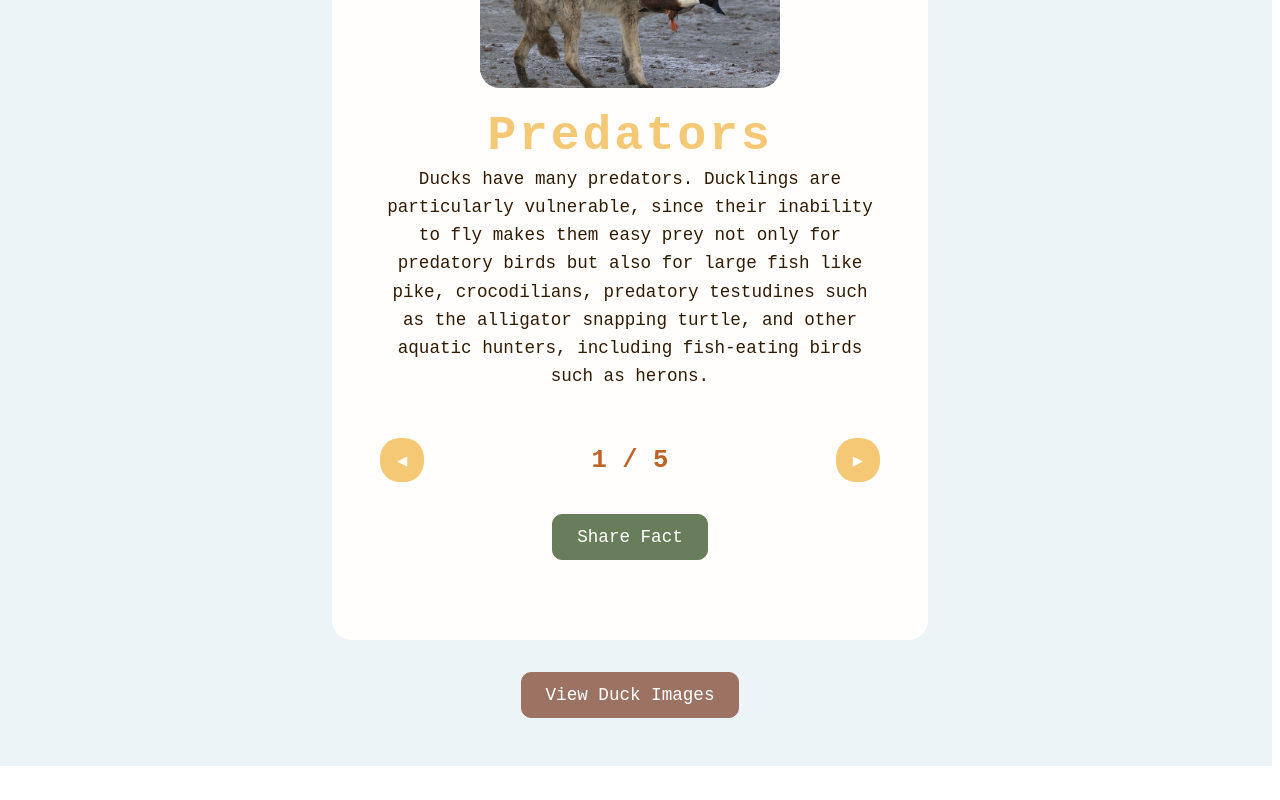
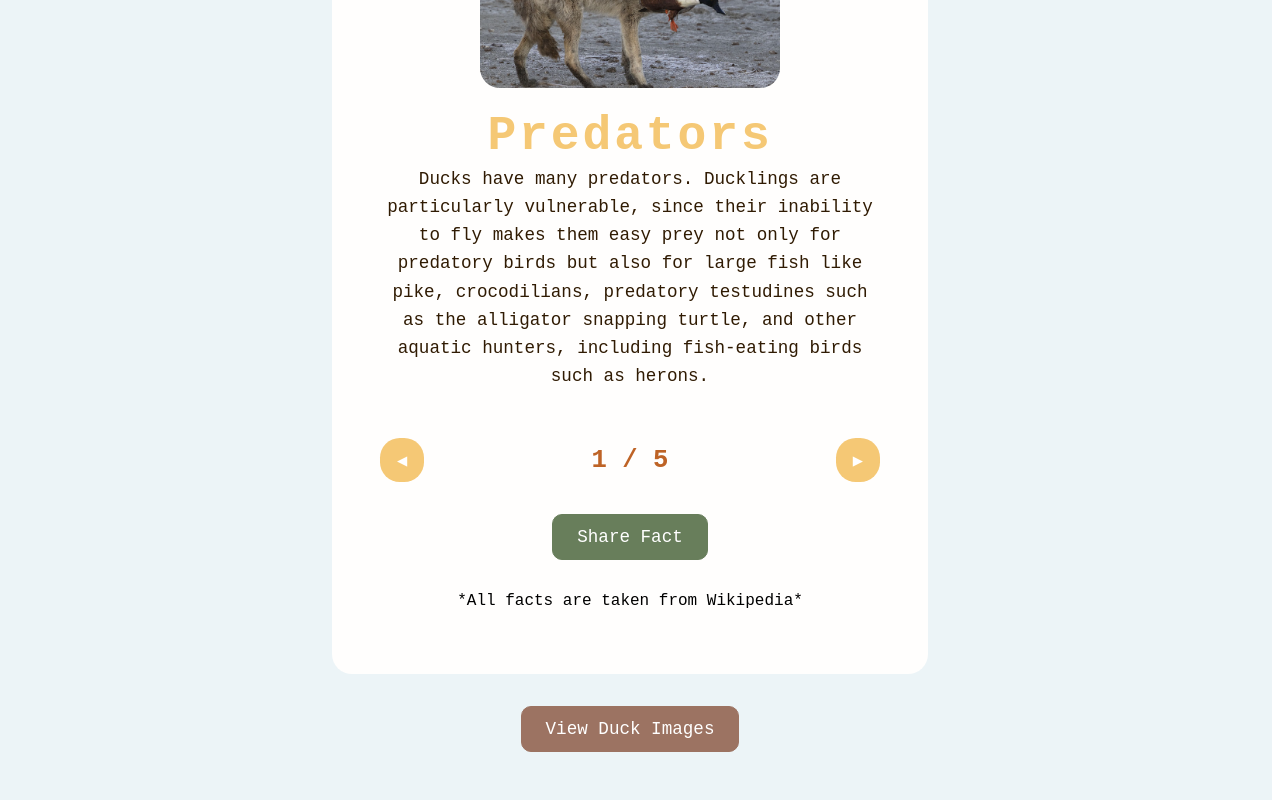
Before and after one commit to applepieeeeee/zoo_ducks, a SvelteKit app: page / in a window 1280 px wide. Shown: the part 464-1264 px from the top of the page. Before the commit the page ends 1230 px from the top, so only its background shows below. Built offline with nearby package versions, Linux system fonts and the light colour scheme; a web font is replaced by a local one.

Commit message:
added source text for images on main page

```diff
--- a/src/routes/+page.svelte
+++ b/src/routes/+page.svelte
@@ -135,7 +135,6 @@
             <button onclick={nextFact} class="nav-button" aria-label="Next fact">
                 ▶
             </button>
-
         </div>
 
         {#if shareMsg}
@@ -152,7 +151,7 @@
                 <button onclick={() => window.location.href = '/secret-page'}>Open secret page</button>
             </div>
         {/if}
-
+        <p> *All facts are taken from Wikipedia* </p>
     </div>
 
     <div class = "link-section">
```
